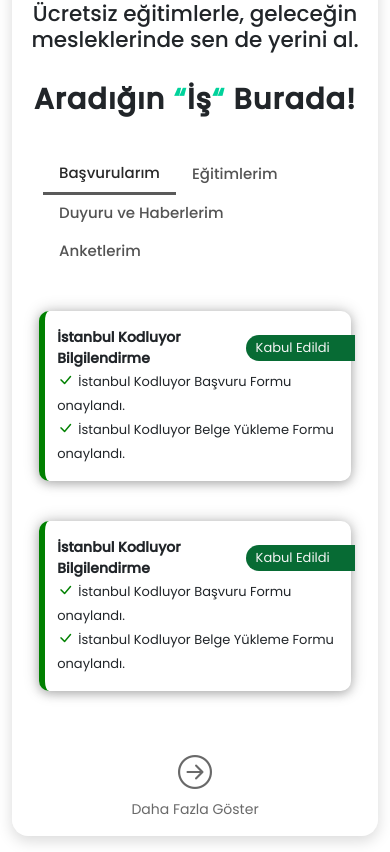
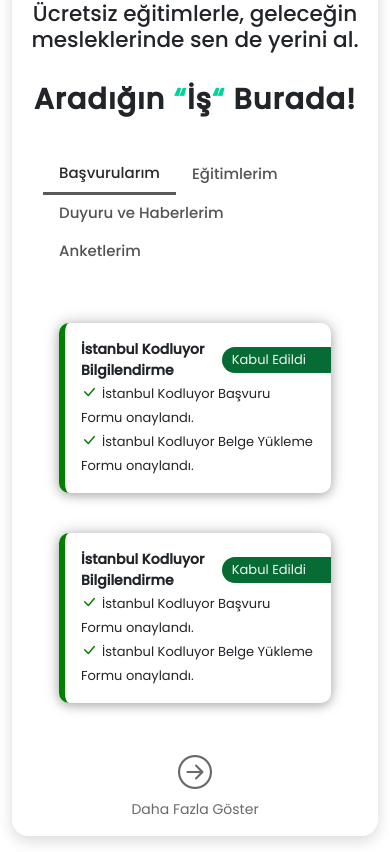
Before and after one commit to DotNetReactFullStack/tobeto-platform-frontend, a React (Create React App) app: page / in a window 390 px wide. Shown: the part 701-1553 px from the top of the page. Built offline with nearby package versions, Linux system fonts and the light colour scheme.

Commit message:
Fix a huge bug for the recourse component

```diff
--- a/src/components/Homepage/UserContentNavComponents/Recourse.css
+++ b/src/components/Homepage/UserContentNavComponents/Recourse.css
@@ -1,12 +1,15 @@
 .recourse-component {
     display: flex;
     justify-content: space-between;
+    /* flex-wrap: nowrap; */
+    /* -> default */
     margin-top: 34px !important;
 }
 
 .recourse-element {
-    width: 525px !important;
-    margin-top: 20px;
+    width: 500px !important;
+    min-height: 130px !important;
+    margin: 20px 16px;
     padding: 16px;
     border-radius: 10px;
     box-shadow: rgba(0, 0, 0, 0.19) 0px 3px 10px, rgba(0, 0, 0, 0.23) 0px 0px 16px;
@@ -72,28 +75,28 @@
 
     .recourse-component {
         justify-content: center;
+        flex-wrap: wrap;
     }
 
     .recourse-element {
-        width: 55% !important;
-        margin-bottom: 2rem;
+        width: 60% !important;
     }
 }
 
 @media (max-width: 991.98px) {
     .recourse-element {
-        width: 68% !important;
+        width: 70% !important;
     }
 }
 
 @media (max-width: 767.98px) {
     .recourse-element {
-        width: 82% !important;
+        width: 85% !important;
     }
 }
 
 @media (max-width: 575.98px) {
     .recourse-element {
-        width: 95% !important;
+        width: 100% !important;
     }
 }
--- a/src/components/Homepage/UserContentNavComponents/Recourse.tsx
+++ b/src/components/Homepage/UserContentNavComponents/Recourse.tsx
@@ -7,8 +7,9 @@ const Recourse = (props: Props) => {
 
 
   return (
-    <div className='recourse-component row'>
-      <div className='recourse-element col-12 mt-2'>
+    <>
+      <div className='recourse-component'>
+        <div className='recourse-element'>
           <div className="recourse-header">
 
             <div className="recourse-header-left-side">
@@ -47,7 +48,7 @@ const Recourse = (props: Props) => {
           </div>
         </div>
 
-      <div className='recourse-element col-12 mt-2'>
+        <div className='recourse-element'>
           <div className="recourse-header">
 
             <div className="recourse-header-left-side">
@@ -85,6 +86,7 @@ const Recourse = (props: Props) => {
             </div>
           </div>
         </div>
+      </div>
 
       <div className="show-more-block">
         <div className="show-more-icon">
@@ -94,8 +96,7 @@ const Recourse = (props: Props) => {
           Daha Fazla Göster
         </div>
       </div>
-    </div>
-
+    </>
   )
 }
 
```
Lines whose indentation alone changed are shown as unchanged.
